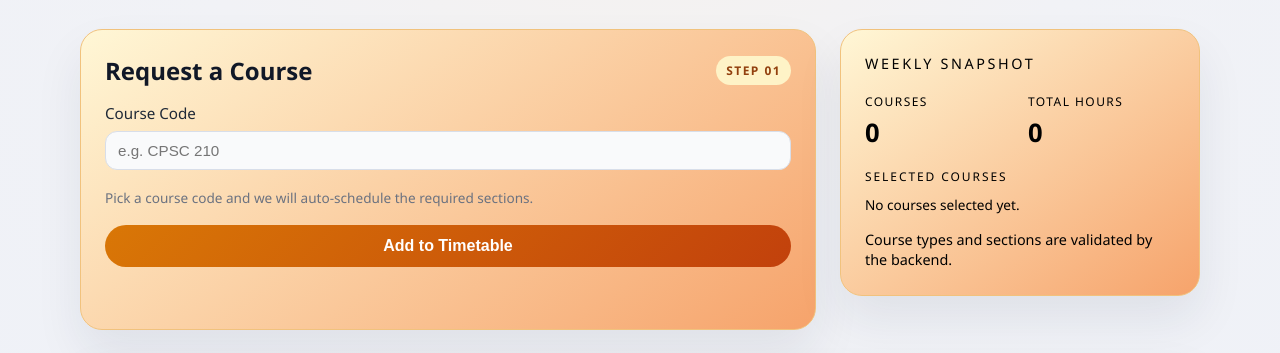
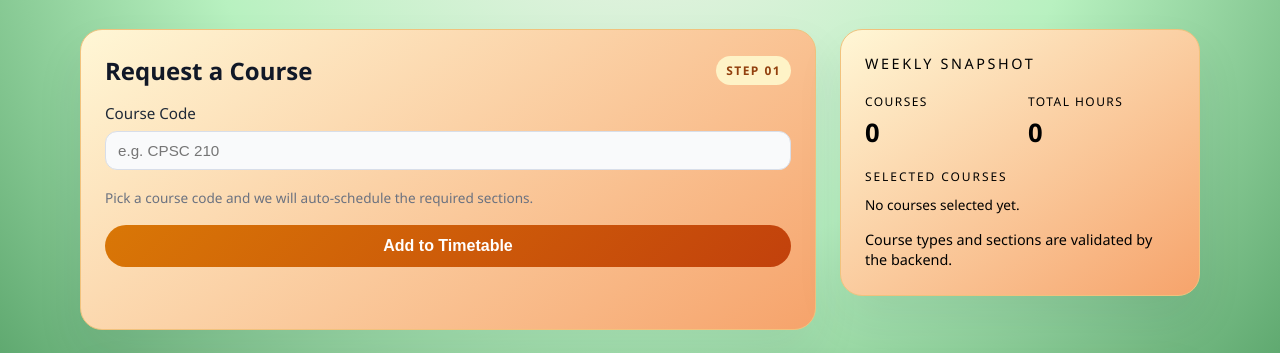
Before and after one commit to K1035130/Course-scheduler, a plain HTML site: page frontend/index.html in a window 1280 px wide. Shown: the part 192-545 px from the top of the page. Drawn offline with Linux system fonts and the light colour scheme; files whose address does not match are found by name.

Commit message:
Update color

```diff
--- a/frontend/styles.css
+++ b/frontend/styles.css
@@ -16,7 +16,7 @@ body {
   display: flex;
   justify-content: center;
   padding: 48px 20px 64px;
-  background: radial-gradient(circle at top, #f6f2ee 0%, #f1f2f6 40%, #eef1f8 100%);
+  background: radial-gradient(circle at top, #f6f2ee 0%, #b8f1c0 40%, #1b7132 100%);
 }
 
 .app {
```
